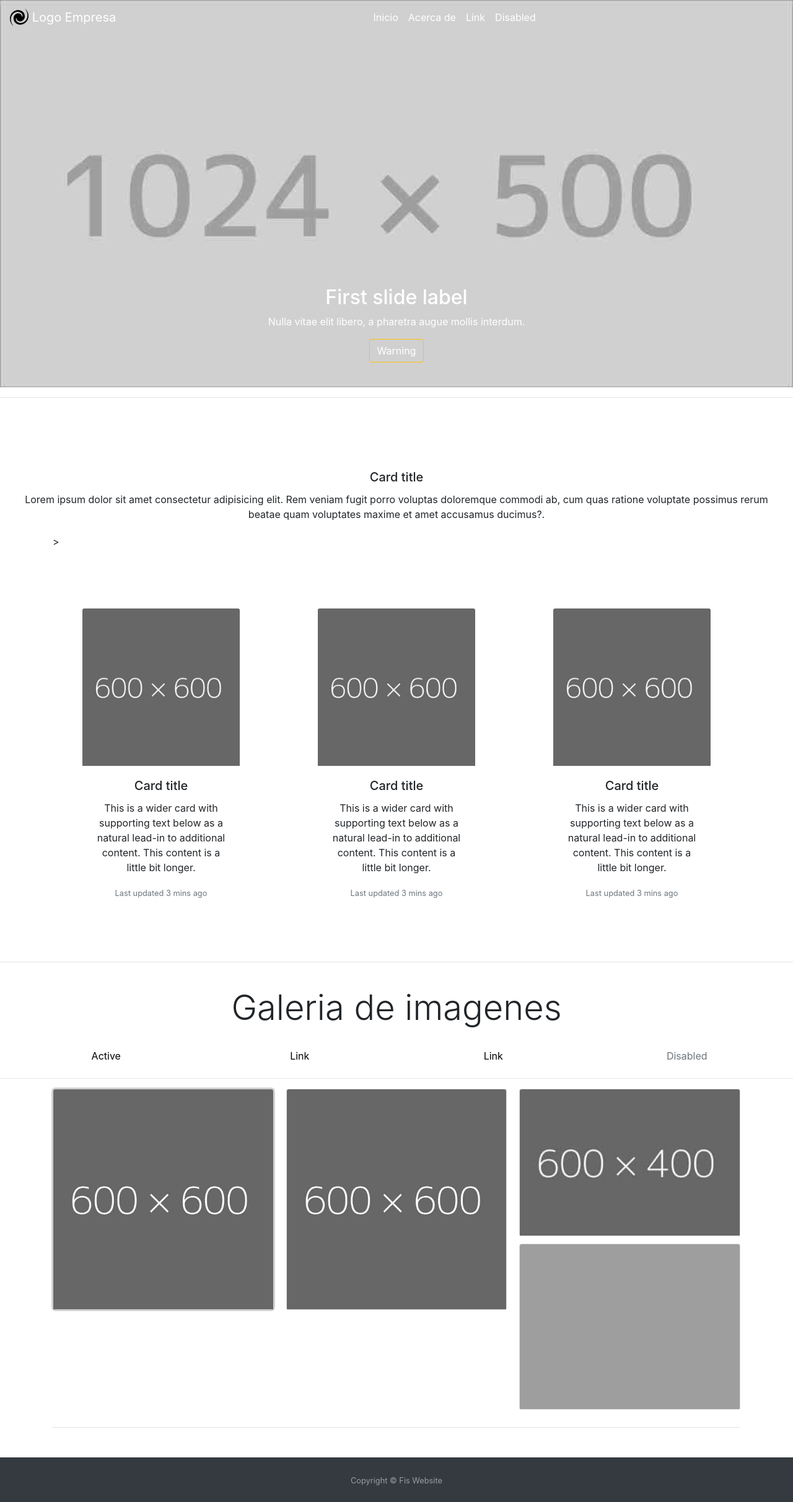
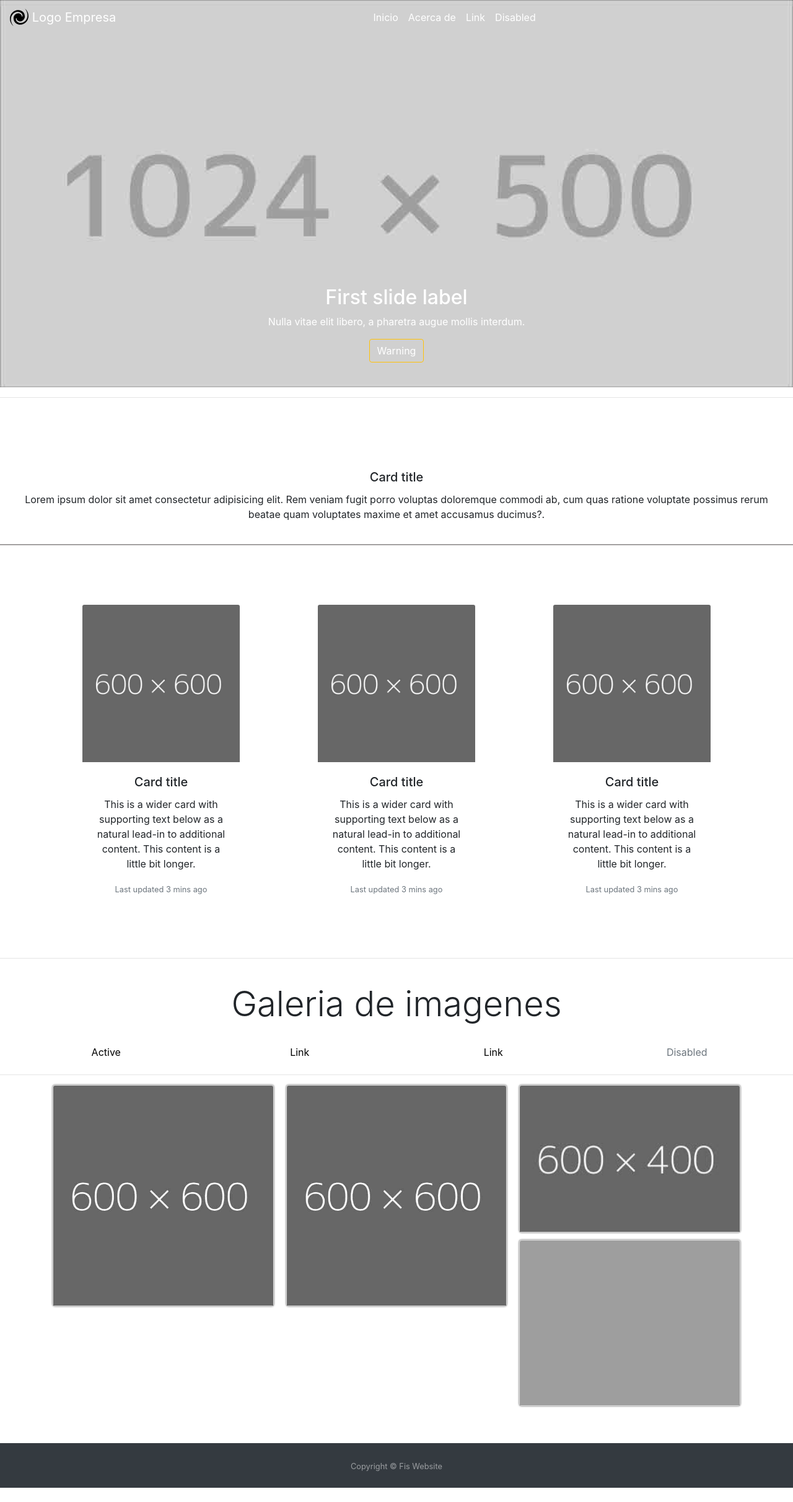
Before and after one commit to fiscalsmg/fiscalsmg.github.io, a PHP site: page / in a window 1280 px wide. Shown: the whole page at 62% size. After the commit the page ends 2401 px from the top, so only its background shows below. Run offline with PHP 8.4, Linux system fonts and the light colour scheme; grey boxes are pictures that could not be loaded.

Commit message:
Terminacion de galeria aun falta JS

```diff
--- a/css/estilo.css
+++ b/css/estilo.css
@@ -23,10 +23,12 @@
     transform: translate(-5px,-10px);
     box-shadow: 5px 2px 10px rgb(5, 5, 5);
 }
+/*estilo del nav en navegador */
 #menu.azul{
-    background: linear-gradient(to bottom, rgb(63, 65, 64),rgb(73, 105, 212)); /*color degradado*/
+    background: linear-gradient(to bottom, rgb(15, 15, 15),rgb(88, 90, 94)); /*color degradado*/
 
 }
+/*cambia colo de letra al hacer scrool*/
 #menu.azul a{
     color: black;
 }
@@ -35,8 +37,9 @@
 
 }
 
+/*estilo nav en el celular*/
 .celNav{
-    background: linear-gradient(to bottom, rgb(63, 65, 64),rgb(73, 105, 212));/*color degradado*/
+    background: linear-gradient(to bottom, rgb(15, 15, 15),rgb(88, 90, 94));/*color degradado*/
 
 }
 
@@ -68,11 +71,7 @@
 
 }
 /*animacion de galeria de imagenes*/
-@keyframes mover{
-    0%{
-        transform: translate(100%);
-    }
-}
+
 .op{
    opacity: .9;
 }
@@ -110,7 +109,12 @@
     text-align: center;
     transform: translate(-50%,-50%);
 }
+/*estilo galeria*/
 .imagen:hover .overlay{
     height: 100%;
     cursor: pointer;
 }
+/*recursos*/
+.hr-estilo {
+    border-top: 2px solid rgb(163, 161, 161)
+}
--- a/index.html
+++ b/index.html
@@ -45,6 +45,7 @@
                 </nav>
             </div>
             <hr>
+
             <!--carrusel
                 d-none d-sm-block ocultar a pantalla pequeña
             -->
@@ -86,8 +87,9 @@
             </div>
         </div>
     </div>
+    <hr class="hr-estilo">
     <!--cards img section 1-->
-    <div class="container">>
+    <div class="container">
         <div class="row mt-5 d-flex justify-content-around">
             <div class="col text-center">
 
@@ -157,7 +159,7 @@
     <div class="container">
         <section>
             <div class="card-columns contenedor-imagenes" id="galeria">
-                <div class="card imagen">
+                <div class="card imagen" id="animado">
                     <a href="#" data-toggle="modal" data-target="#exampleModal">
                         <img src="imag/1.jpg" alt="" class="card-img-top">
                         <div class="overlay">
@@ -187,8 +189,8 @@
                         </div>
                     </div>
                 </div>
+            </div>
         </section>
-        <hr>
     </div>
     <!--footer section-final-->
     <footer id="sticky-footer" class="py-4 bg-dark text-white-50 mt-5">
--- a/js/JaS.js
+++ b/js/JaS.js
@@ -1,4 +1,5 @@
 
+/*efecto navbar*/
 $(window).scroll(function () {
     if ($("#menu").offset().top > 56) {
         $("#menu").addClass("azul");
@@ -12,27 +13,26 @@ $(window).scroll(function () {
 });
 
 window.onload = function () {
-    // document.getElementById('navbarTogglerDemo01').onclick=clic();
     document.getElementById('nav-button').addEventListener("click", clic);
 }
 function clic() {
     document.getElementById('menu').classList.add("celNav")
-    //document.getElementById('menu').style.cssText='background:linear-gradient(to bottom, rgb(63, 65, 64),rgb(117, 95, 168)); color: black';
-    //document.getElementById('navbarTogglerDemo01').addClass
-    //document.getElementById('navbarTogglerDemo01').style.color='black';
-    //$("#menu").addClass("azul");
-    //document.getElementById('navbarTogglerDemo01').style.backgroundColor = "black";
 }
-
+/*/efecto navbar*/
+/**Genera imagenes en galeria */
+function generar_imagenes() {
     //galria de imagenes
     var imagenes = [1, 2, 3]; //arreglo de imagenes
     var galeria = document.getElementById('galeria');//todo el div
     //ciclo
     for (img of imagenes) {
         galeria.innerHTML += `
-    <div class="card" id="animado">
+    <div class="card imagen" id="animado">
     <a href="#" data-toggle="modal" data-target="#id${img}">
         <img src="imag/${img}.jpg" alt="" class="card-img-top">
+        <div class="overlay">
+            <h2>Ejemplo galeria</h2>
+        </div>
     </a>
 </div>
 <!-- Modal -->
@@ -56,30 +56,44 @@ for (img of imagenes) {
     </div>
 </div>`
     }
-
-/*scroll*/
+}
+generar_imagenes();
+/*/Generar imagenes en galeria*/
+/*scroll
 window.addEventListener('scroll', function () {
     let animacion = document.getElementById('animado');
     let posicionOnj1 = animacion.getBoundingClientRect().top;
     console.log(posicionOnj1);
-    let tamPantalla = window.innerHeight / 2; /*determina la posicion de la imagen y hace el movimiento*/
+    let tamPantalla = window.innerHeight / 2; //determina la posicion de la imagen y hace el movimiento
 
     if (posicionOnj1 < tamPantalla) {
         animacion.style.animation = 'mover 1s ease-out';
+       // $("#animado").fadeIn(1000);
     }
+  });
+
+function goToId(idName) {
+
+    if ($("#" + idName).length) {
+
+        var target_offset = $("#" + idName).offset();
+
+        var target_top = target_offset.top;
+
+        $('html,body').animate({ scrollTop: target_top }, { duration: "slow" });
+
+    }
+
+}
+})*/
+
+$(window).scroll(function(event) {
+   // var scrollLeft = $(window).scrollLeft();
+   let animacion = document.getElementById('animado');
+   let tamPantalla = window.innerHeight / 2;
+   let posicionOnj1 = animacion.getBoundingClientRect().top;
+    var scrollTop = $(window).scrollTop();
+    console.log("posicion "+posicionOnj1);
+    console.log("tamPan "+tamPantalla);
+    console.log("Vertical "+scrollTop);
 })
-
-function apareceScroll() {
-    var html = document.getElementsByTagName("body")[0];
-    var elementoAparece = document.getElementsByClassName("aparece");
-    document.addEventListener("wheel", function () {
-        var topeVent = html.scrollTop;
-        for (i = 0; i < elementoAparece.length; i++) {
-            var topeAparece = elementoAparece[i].offsetTop;
-            if (topeVent > topeAparece - 400) {
-                elementoAparece[i].style.opacity = 1;
-            }
-        }
-    })
-}
-apareceScroll();
```
Lines whose indentation alone changed are shown as unchanged.
